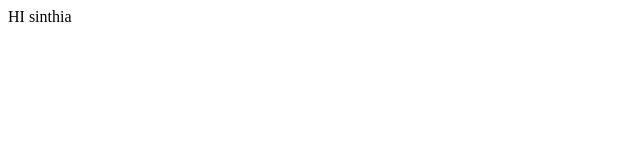
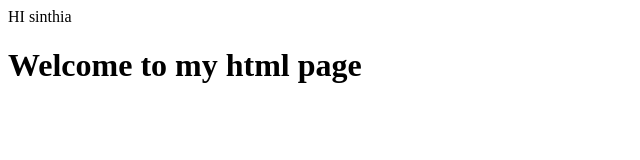
Before and after one commit to tasmim-sultana/example, a plain HTML site: page index.html in a window 1280 px wide. Shown: the whole page, without its empty margins (0-640 px from the left). Drawn offline with Linux system fonts and the light colour scheme.

Commit message:
Heading is added to index.html

```diff
--- a/index.html
+++ b/index.html
@@ -1,5 +1,6 @@
 <html>
 <body>
 HI sinthia
+  <h1> Welcome to my html page </h1>
 </body>
 </html>
```
